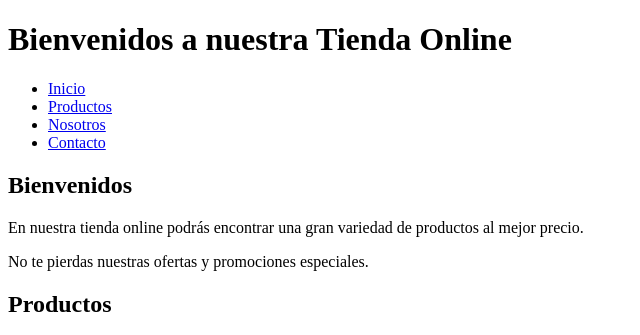
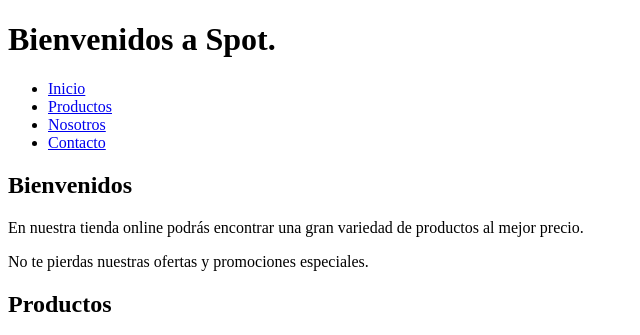
Before and after one commit to taniamwnsa/spot-web, a plain HTML site: page index.html in a window 1280 px wide. Shown: the top 335 px of the page, without its empty margins (0-640 px from the left). Drawn offline with Linux system fonts and the light colour scheme.

Commit message:
Update index.html

```diff
--- a/index.html
+++ b/index.html
@@ -1,11 +1,13 @@
 <!DOCTYPE html>
 <html>
 <head>
+	<meta charset="UTF-8">
+        <meta name="viewport" content="width=device-width, initial-scale=1.0">
 	<title>Spot - Explorar para encontrar.</title>
 </head>
 <body>
 	<header>
-		<h1>Bienvenidos a nuestra Tienda Online</h1>
+		<h1>Bienvenidos a Spot.</h1>
 		<nav>
 			<ul>
 				<li><a href="#inicio">Inicio</a></li>
```
